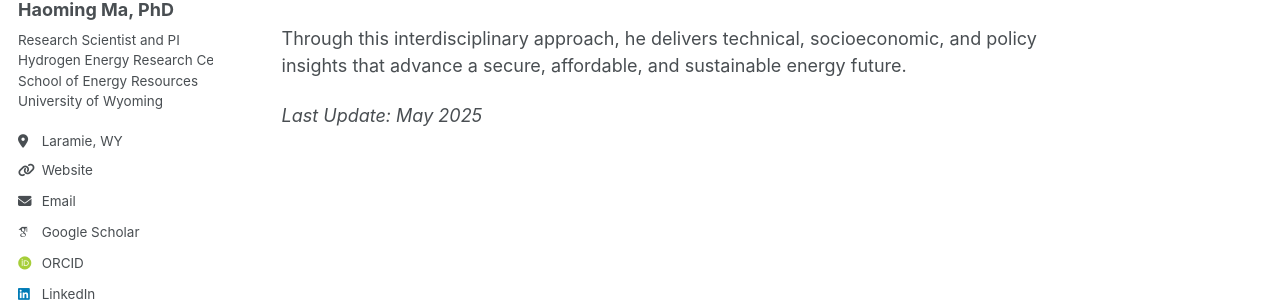
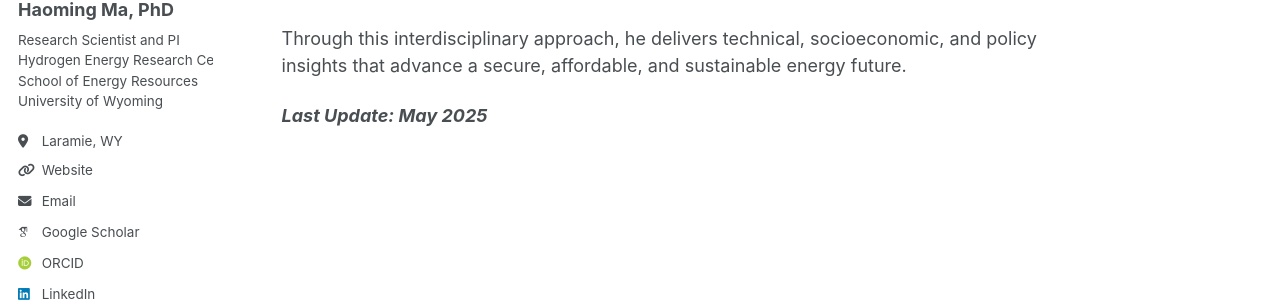
Before and after one commit to haoming-ma/haoming-ma.github.io, a Jekyll site: the page built from _pages/about.md, in a window 1280 px wide and 900 px high, scrolled down 562 px. Shown: the part 367-669 px from the top of the window. Built offline with Jekyll 4.4.1, drawn with Linux system fonts in a browser that asks for light colours; some web fonts are replaced.

```diff
--- a/_pages/about.md
+++ b/_pages/about.md
@@ -24,4 +24,4 @@ He is particularly interested in three areas:
 
 Through this interdisciplinary approach, he delivers technical, socioeconomic, and policy insights that advance a secure, affordable, and sustainable energy future.
 
-*Last Update: May 2025*
+<strong><em>Last Update: May 2025</em></strong>
```
